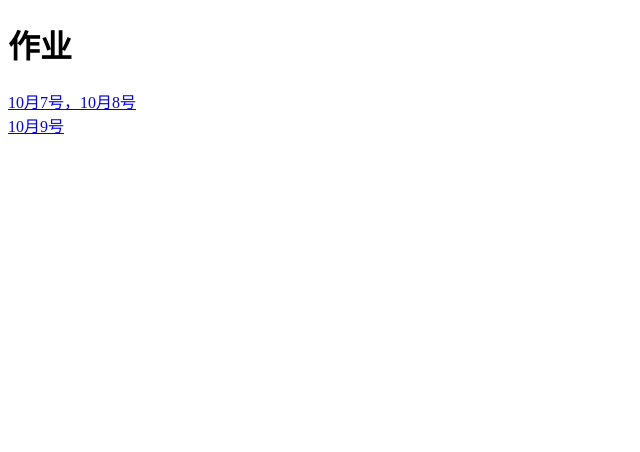
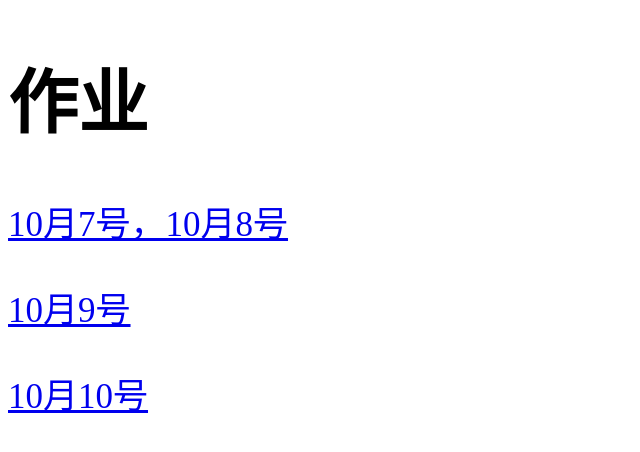
Before and after one commit to ShaoNian-end/ShaoNian-end.github.io, a plain HTML site: page index.html in a window 1280 px wide. Shown: the whole page, without its empty margins (0-640 px from the left). Drawn offline with Linux system fonts and the light colour scheme.

Commit message:
Add files via upload

```diff
--- a/index.html
+++ b/index.html
@@ -3,11 +3,23 @@
 	<head>
 		<meta charset="utf-8" />
 		<title>作业</title>
+		<style type="text/css">
+			body{
+				height: 50px;
+				font-size: 35px;
+			}
+		</style>
 	</head>
 	<body>
 		<h1>作业</h1>
-		<a href="genshin/index.html "target="_blank">10月7号，10月8号</a><br />
-
-		<a href="Star Rail/index.html" target="_blank">10月9号</a>
+		<a href="geshin/index.html" >
+			<p>10月7号，10月8号</p>
+		</a>
+		<a href="Star Rail/index.html">
+			<p>10月9号</p>
+		</a>
+		<a href="Oct10/index.html">
+			<p>10月10号</p>
+		</a>
 	</body>
 </html>
```
